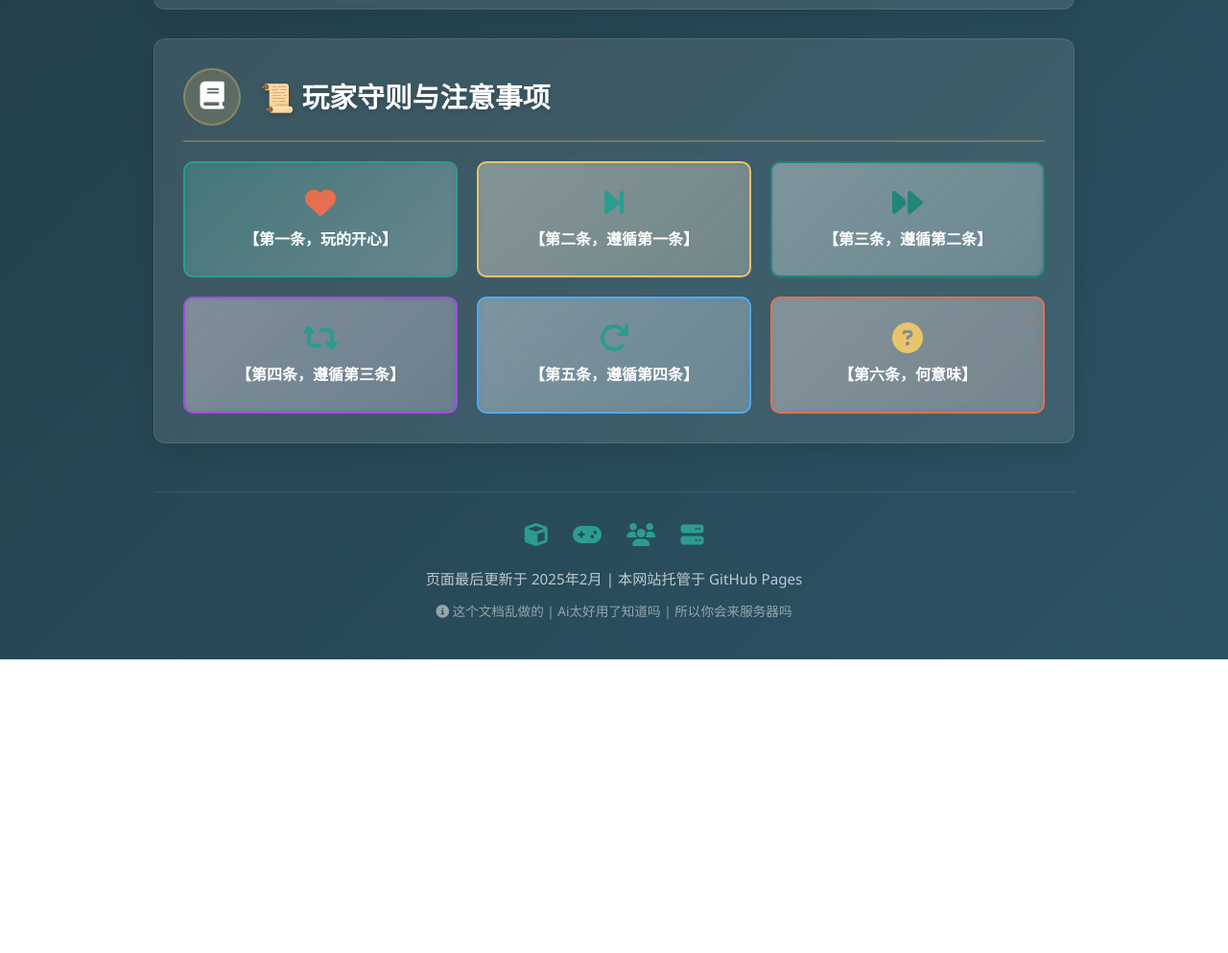
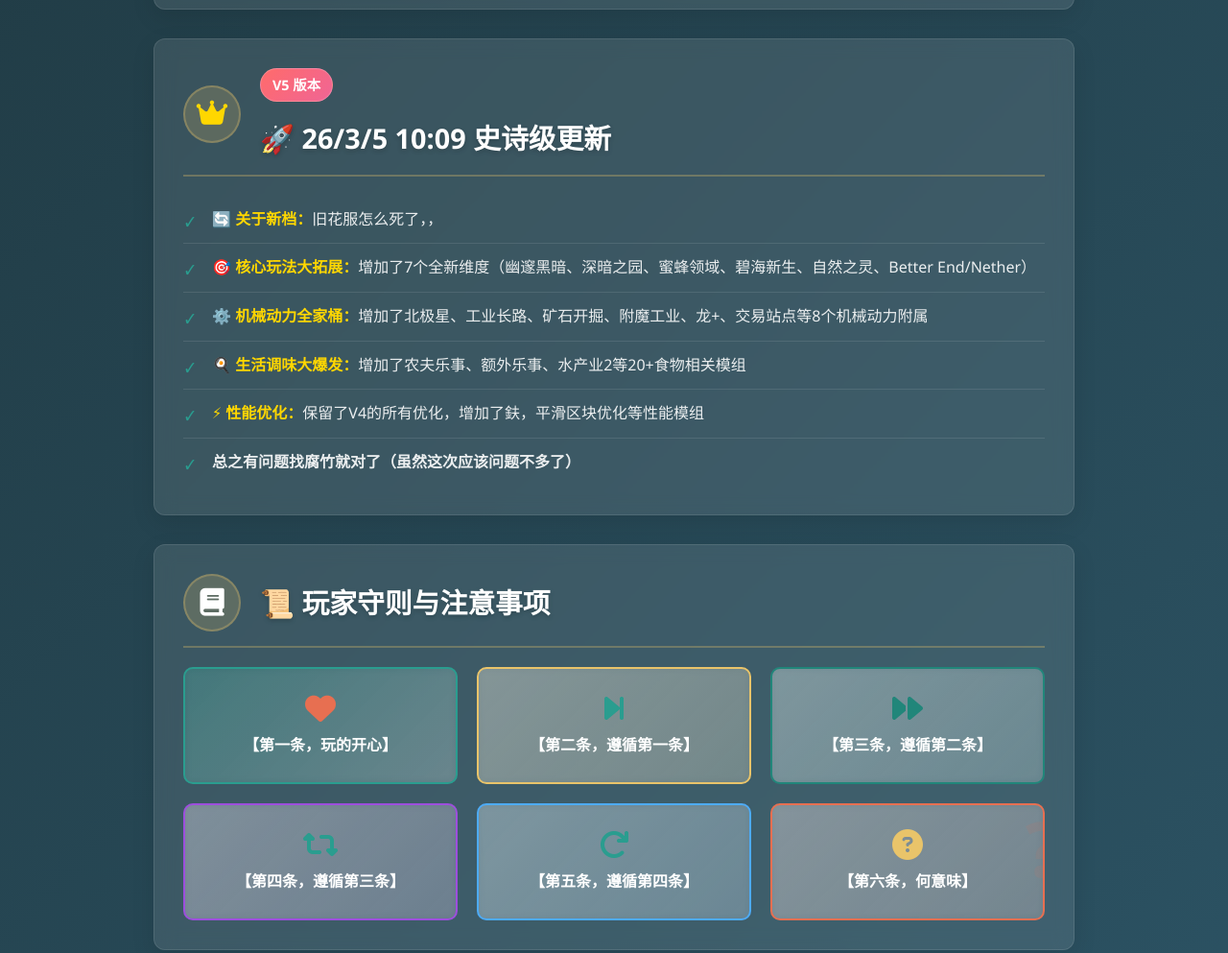
Before and after one commit to liyinhua1018/lyh, a plain HTML site: page index.html in a window 1280 px wide. Shown: the part 3263-4256 px from the top of the page at 96% size. Before the commit the page ends 3950 px from the top, so only its background shows below. Drawn offline with Linux system fonts and the light colour scheme.

Commit message:
Add update notes and server info card to index.html

```diff
--- a/index.html
+++ b/index.html
@@ -812,6 +812,26 @@
         <div class="server-info-card">
             <div class="card-header">
                 <div class="card-icon">
+                    <i class="fas fa-crown" style="color: #ffd700;"></i>
+                </div>
+                <div>
+                    <span class="version-badge" style="background: linear-gradient(135deg, #ff6b6b, #f06595);">V5 版本</span>
+                    <h2>🚀 26/3/5 10:09 史诗级更新</h2>
+                </div>
+            </div>
+            <ul class="update-list">
+                <li><strong style="color: #ffd700;">🔄 关于新档：</strong>旧花服怎么死了，，</li>
+                <li><strong style="color: #ffd700;">🎯 核心玩法大拓展：</strong>增加了7个全新维度（幽邃黑暗、深暗之园、蜜蜂领域、碧海新生、自然之灵、Better End/Nether）</li>
+                <li><strong style="color: #ffd700;">⚙️ 机械动力全家桶：</strong>增加了北极星、工业长路、矿石开掘、附魔工业、龙+、交易站点等8个机械动力附属</li>
+                <li><strong style="color: #ffd700;">🍳 生活调味大爆发：</strong>增加了农夫乐事、额外乐事、水产业2等20+食物相关模组</li>
+                <li><strong style="color: #ffd700;">⚡ 性能优化：</strong>保留了V4的所有优化，增加了鈇，平滑区块优化等性能模组</li>
+                <li><strong>总之有问题找腐竹就对了（虽然这次应该问题不多了）</strong></li>
+            </ul>
+        </div>
+
+        <div class="server-info-card">
+            <div class="card-header">
+                <div class="card-icon">
                     <i class="fas fa-book"></i>
                 </div>
                 <h2>📜 玩家守则与注意事项</h2>
```
